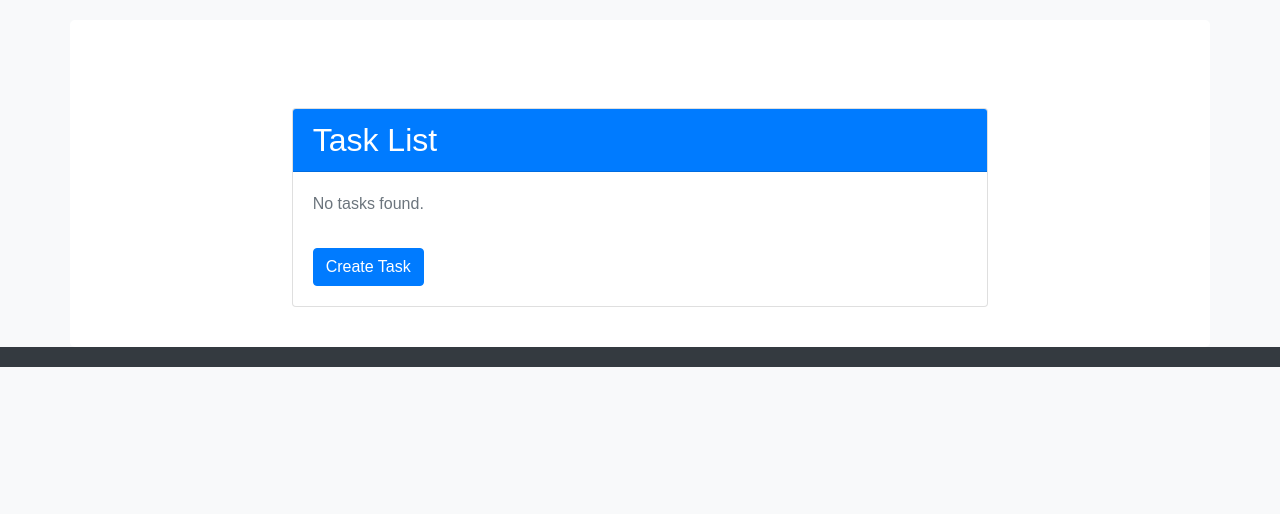
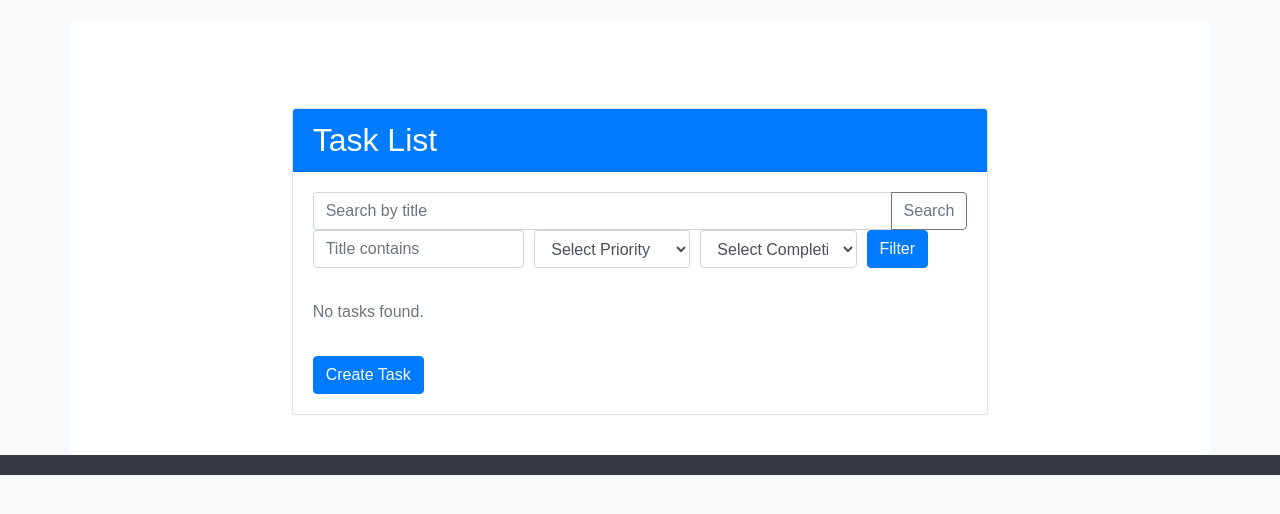
Before and after one commit to ab-hakim-ayman/task-manager, a Django app: page /tasks/ in a window 1280 px wide. Shown: the part 76-590 px from the top of the page. Run offline with Django 4.2, Linux system fonts and the light colour scheme; data that the repository does not hold is empty; some libraries are stand-ins or nearby versions.

Commit message:
search and filter functionality added

```diff
--- a/task_manager/tasks/views.py
+++ b/task_manager/tasks/views.py
@@ -48,6 +48,31 @@ class TaskListView(ListView):
     template_name = 'tasks/task_list.html'
     context_object_name = 'tasks'
 
+    def get_queryset(self):
+        query = self.request.GET.get('q')
+        queryset = Task.objects.all()
+        title_contains = self.request.GET.get('title_contains')
+        priority = self.request.GET.get('priority')
+        is_complete = self.request.GET.get('is_complete')
+
+        if title_contains:
+            queryset = queryset.filter(title__icontains=title_contains)
+
+        if priority:
+            queryset = queryset.filter(priority=priority)
+
+        if is_complete:
+            is_complete = is_complete.lower() == 'true'
+            queryset = queryset.filter(is_complete=is_complete)
+
+        return queryset
+
+
+        if query:
+            return Task.objects.filter(title__icontains=query)
+        else:
+            return Task.objects.all()
+
 from django.shortcuts import render, redirect
 from django.views.generic.edit import CreateView
 from .models import Task
--- a/task_manager/templates/tasks/task_list.html
+++ b/task_manager/templates/tasks/task_list.html
@@ -12,7 +12,41 @@
                     <h2 class="mb-0">Task List</h2>
                 </div>
                 <div class="card-body">
-                    <ul class="list-group">
+                    <form method="get" action="{% url 'task-list' %}">
+                        <div class="input-group">
+                            <input type="text" class="form-control" name="q" placeholder="Search by title" value="{{ query }}">
+                            <div class="input-group-append">
+                                <button class="btn btn-outline-secondary" type="submit">Search</button>
+                            </div>
+                        </div>
+                    </form>
+                    <form method="get" action="{% url 'task-list' %}">
+                        <div class="form-row">
+                            <div class="form-group col-md-4">
+                                <input type="text" class="form-control" name="title_contains" placeholder="Title contains" value="{{ request.GET.title_contains }}">
+                            </div>
+                            <div class="form-group col-md-3">
+                                <select class="form-control" name="priority">
+                                    <option value="">Select Priority</option>
+                                    <option value="Low">Low</option>
+                                    <option value="Medium">Medium</option>
+                                    <option value="High">High</option>
+                                </select>
+                            </div>
+                            <div class="form-group col-md-3">
+                                <select class="form-control" name="is_complete">
+                                    <option value="">Select Completion</option>
+                                    <option value="true">Complete</option>
+                                    <option value="false">Incomplete</option>
+                                </select>
+                            </div>
+                            <div class="form-group col-md-2">
+                                <button type="submit" class="btn btn-primary">Filter</button>
+                            </div>
+                        </div>
+                    </form>
+
+                    <ul class="list-group mt-3">
                         {% for task in tasks %}
                             <li class="list-group-item d-flex justify-content-between align-items-center">
                                 <a href="{% url 'task-detail' task.pk %}">{{ task.title }}</a>
```
